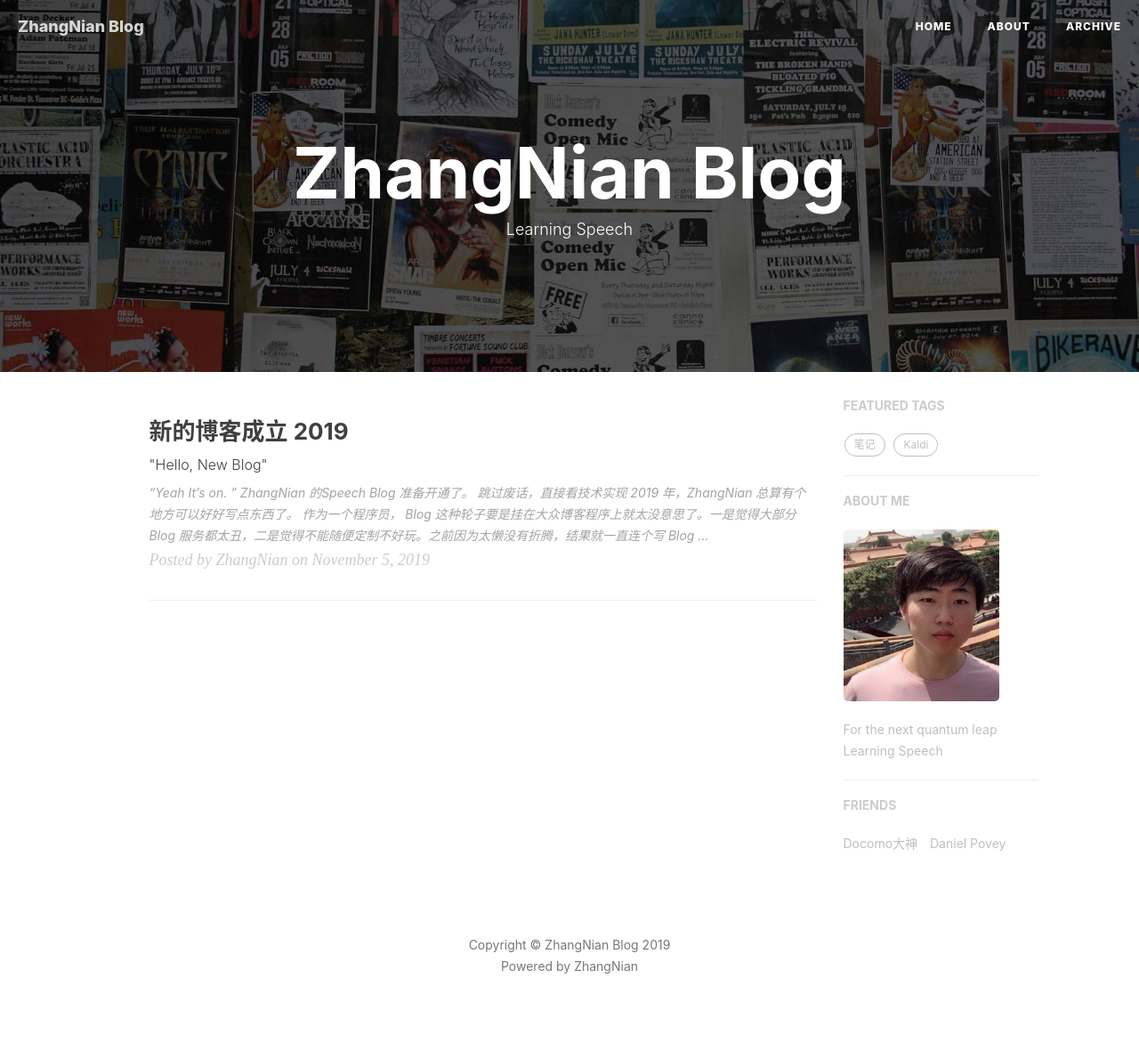
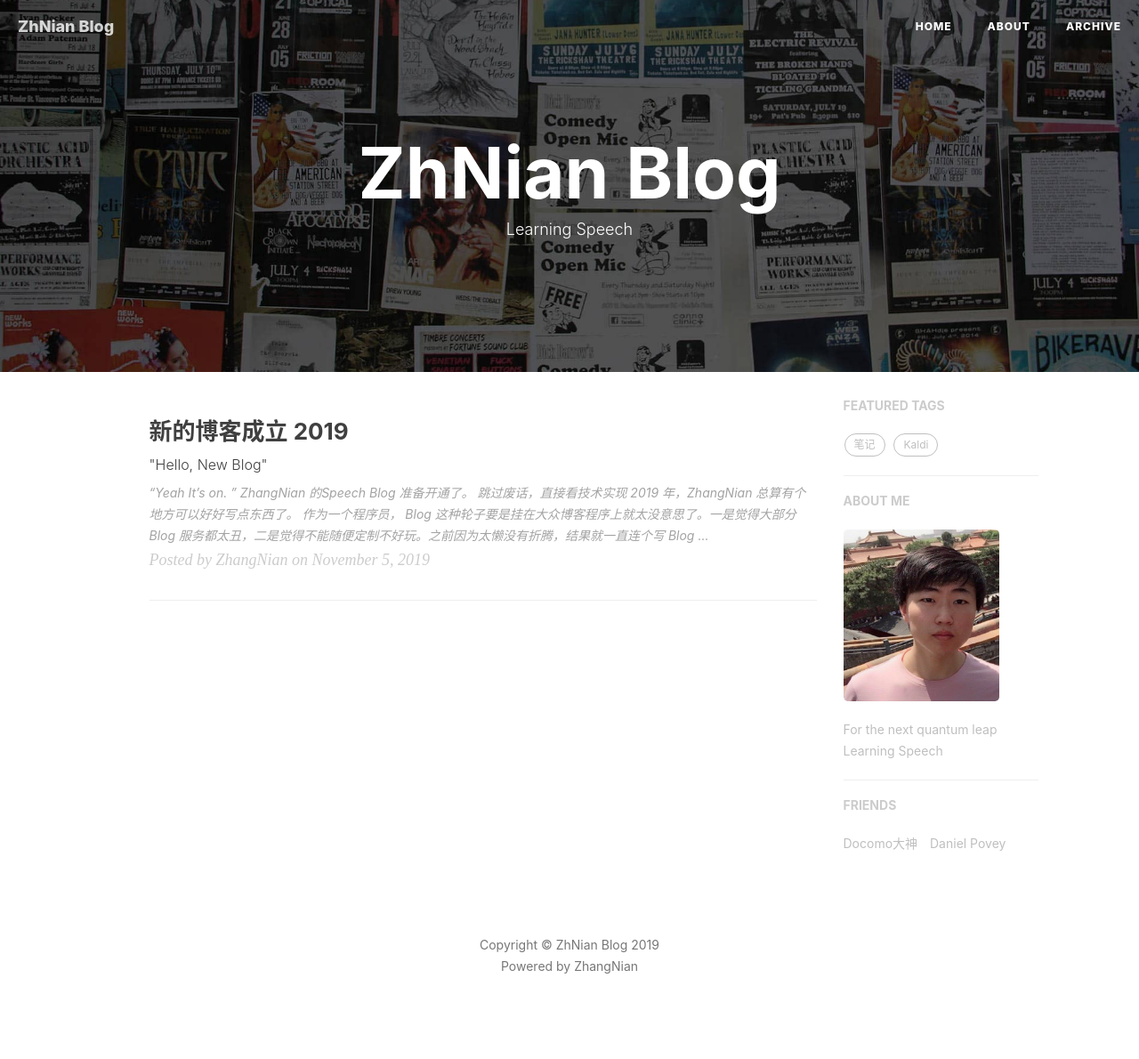
Before and after one commit to Zhang-Nian/Speech, a Jekyll site: the page built from index.html, in a window 1280 px wide. Shown: the whole page at 89% size. Built offline with Jekyll 4.4.1, drawn with Linux system fonts in a browser that asks for light colours; nearby versions of some CDN libraries; the list of posts is cut into pages by our own code; comment, search, counter and statistics services are not loaded.

Commit message:
modify title

```diff
--- a/_config.yml
+++ b/_config.yml
@@ -1,12 +1,11 @@
 # Site settings
-title: ZhangNian Blog
-SEOTitle: 张念的博客 | ZhangNian Blog
+title: ZhNian Blog
+SEOTitle: 张念的博客 | ZhNian Blog
 header-img: img/home-bg.jpg
 email: zhanghenshui945@gmail.com
 description: "走进语音世界"
 keyword: "张念, 博客, 个人网站, 人工智能, 语音识别"
-# url: "https://huangxuan.me"              # your host, for absolute URL
-baseurl: "/Speech/"                             # for example, '/blog' if your blog hosted on 'host/blog'
+baseurl: "/Speech/"
 
 # Publish posts or collection documents with a future date.
 future: true
@@ -42,7 +41,7 @@ kramdown:
       start_line: 1
 
 # Disqus settings
-disqus_username: ZhangNian
+disqus_username: ZhNian
 
 # Netease settings
 netease_comment: false
```
